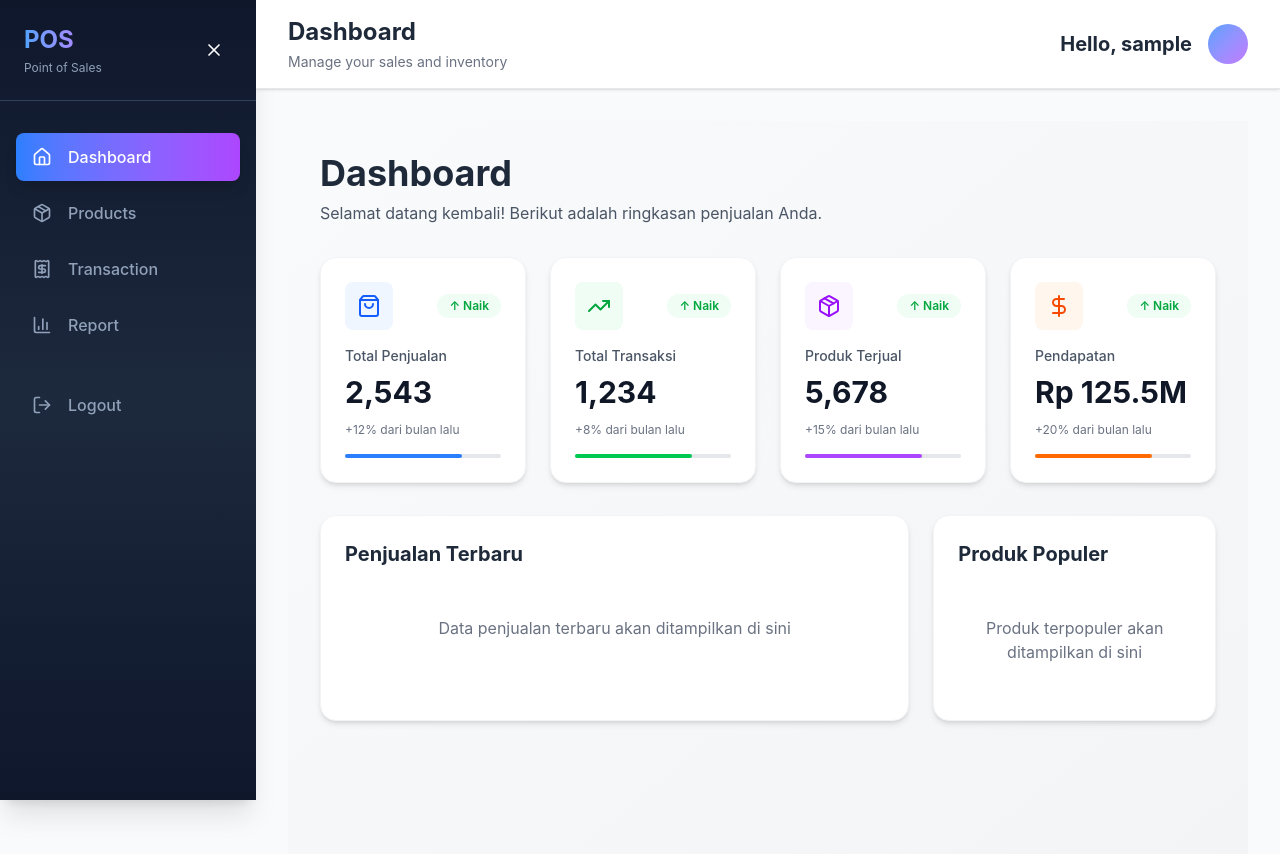
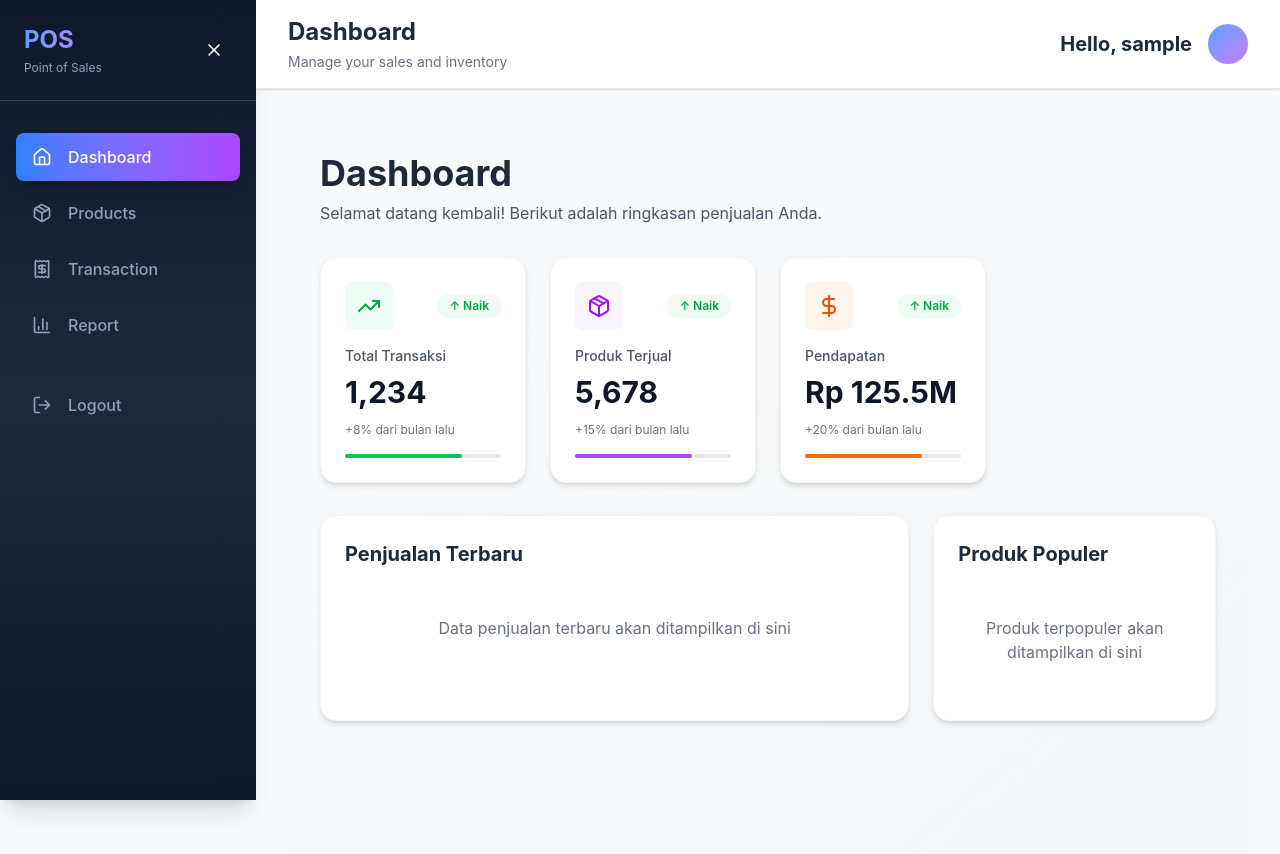
Before and after one commit to MuhamadNurRizkii/point-of-sales, a React (Vite) app in the folder Client/: page /dashboard in a window 1280 px wide. Shown: the top 854 px of the page. Built offline with nearby package versions, Linux system fonts and the light colour scheme; no server answers; sample sign-in values are in the browser's storage.

Commit message:
remove card total penjualan

```diff
--- a/Client/src/pages/Dashboard.jsx
+++ b/Client/src/pages/Dashboard.jsx
@@ -3,15 +3,6 @@ import { ShoppingBag, TrendingUp, Package, DollarSign } from "lucide-react";
 
 const Dashboard = () => {
   const stats = [
-    {
-      title: "Total Penjualan",
-      value: "2,543",
-      icon: ShoppingBag,
-      color: "bg-blue-500",
-      lightColor: "bg-blue-50",
-      textColor: "text-blue-600",
-      change: "+12% dari bulan lalu",
-    },
     {
       title: "Total Transaksi",
       value: "1,234",
```
